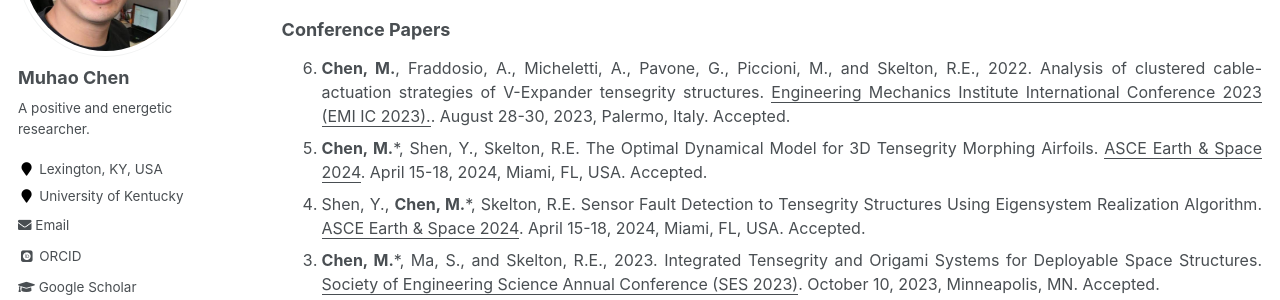
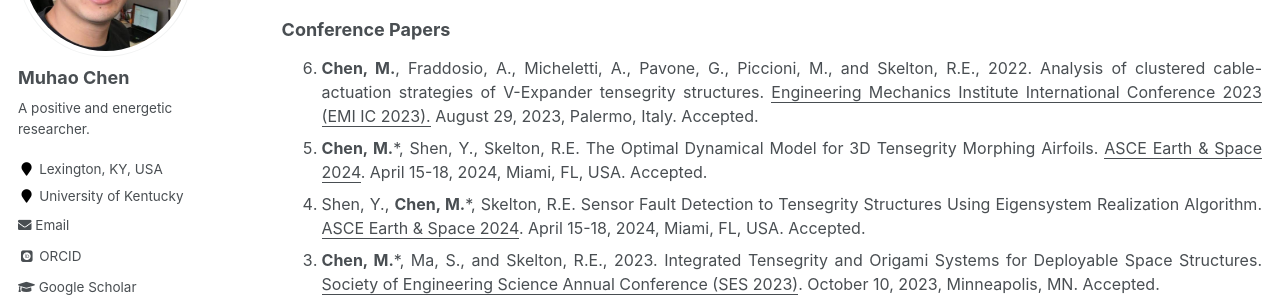
Before and after one commit to Muhao-Chen/muhao-chen.github.io, a Jekyll site: the page built from _pages/publication.md, in a window 1280 px wide and 900 px high, scrolled down 2907 px. Shown: the part 154-454 px from the top of the window. Built offline with Jekyll 4.4.1, drawn with Linux system fonts in a browser that asks for light colours; some web fonts are replaced.

Commit message:
Update publication.md

```diff
--- a/_pages/publication.md
+++ b/_pages/publication.md
@@ -81,7 +81,7 @@ toc: true
 ### Conference Papers
 <font size=3>
 <ol reversed>
-<li> <strong>Chen, M.</strong>, Fraddosio, A., Micheletti, A., Pavone, G., Piccioni, M., and Skelton, R.E., 2022. Analysis of clustered cable-actuation strategies of V-Expander tensegrity structures. <u>Engineering Mechanics Institute International Conference 2023 (EMI IC 2023).</u>. August 28-30, 2023, Palermo, Italy. Accepted.</li>
+<li> <strong>Chen, M.</strong>, Fraddosio, A., Micheletti, A., Pavone, G., Piccioni, M., and Skelton, R.E., 2022. Analysis of clustered cable-actuation strategies of V-Expander tensegrity structures. <u>Engineering Mechanics Institute International Conference 2023 (EMI IC 2023).</u> August 29, 2023, Palermo, Italy. Accepted.</li>
 <li> <strong>Chen, M.</strong>*, Shen, Y., Skelton, R.E. The Optimal Dynamical Model for 3D Tensegrity Morphing Airfoils. <u>ASCE Earth & Space 2024</u>. April 15-18, 2024, Miami, FL, USA. Accepted. </li>
 <li> Shen, Y., <strong>Chen, M.</strong>*, Skelton, R.E. Sensor Fault Detection to Tensegrity Structures Using Eigensystem Realization Algorithm. <u>ASCE Earth & Space 2024</u>.  April 15-18, 2024, Miami, FL, USA. Accepted. </li>
 <li> <strong>Chen, M.</strong>*, Ma, S., and Skelton, R.E., 2023. Integrated Tensegrity and Origami Systems for Deployable Space Structures. <u>Society of Engineering Science Annual Conference (SES 2023)</u>. October 10, 2023, Minneapolis, MN. Accepted. </li>
```
